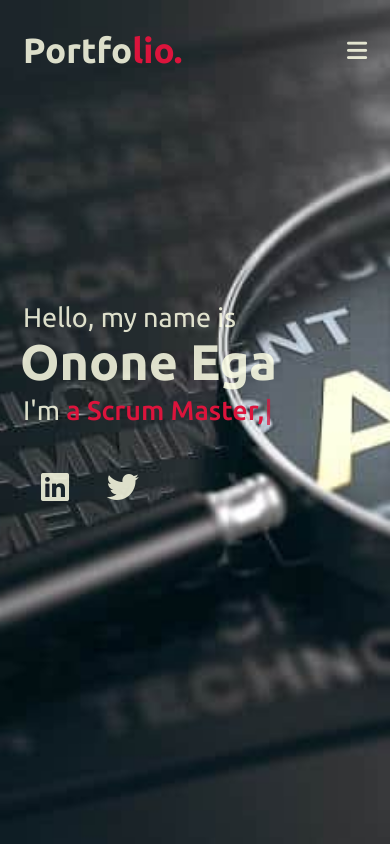
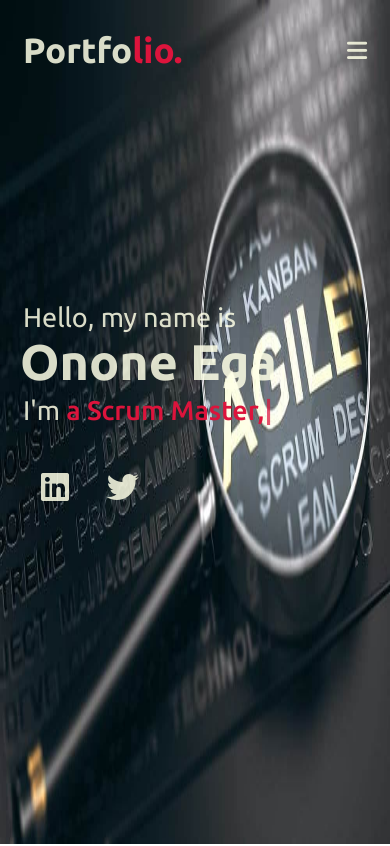
Before and after one commit to Angiephoenix/Portfolio_Onone, a plain HTML site: page index.html in a window 390 px wide. Shown: the top 846 px of the page. Drawn offline with nearby package versions, Linux system fonts and the light colour scheme.

Commit message:
responsiveness

```diff
--- a/index.html
+++ b/index.html
@@ -38,7 +38,7 @@
     </nav>
 
     <!-- home section start -->
-    <section class="home" id="home">
+    <section class="home home-mobile" id="home">
         <div class="max-width">
             <div class="home-content">
                 <div class="text-1">Hello, my name is</div>
--- a/style.css
+++ b/style.css
@@ -535,9 +535,12 @@ footer span a:hover{
 
 /* responsive media query start */
 @media (max-width: 1104px) {
-    .about .about-content .left img{
-        height: 500px;
-        width: 350px;
+    .home {
+        height: auto;
+    }
+    .home-mobile {
+        background-size: 100% 100%;
+        min-height: 100vh;
     }
 }
 
```
